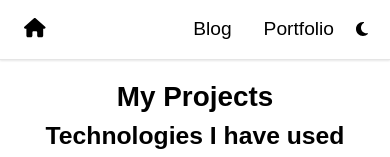
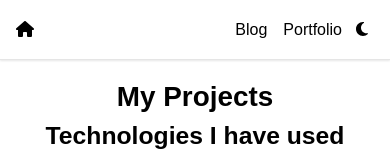
Before and after one commit to lambley/portfolio, a Next.js app: page /portfolio in a window 390 px wide. Shown: the top 157 px of the page. Built offline with nearby package versions, Linux system fonts and the light colour scheme; no server answers.

Commit message:
fix: navbar link margin on mobile

```diff
--- a/src/styles/navigation.css
+++ b/src/styles/navigation.css
@@ -75,7 +75,8 @@
     padding-right: 8px;
   }
   .navbar-link {
-    font-size: 1.2rem;
+    font-size: 1rem;
+    margin: 0 8px;
   }
 }
 
```
